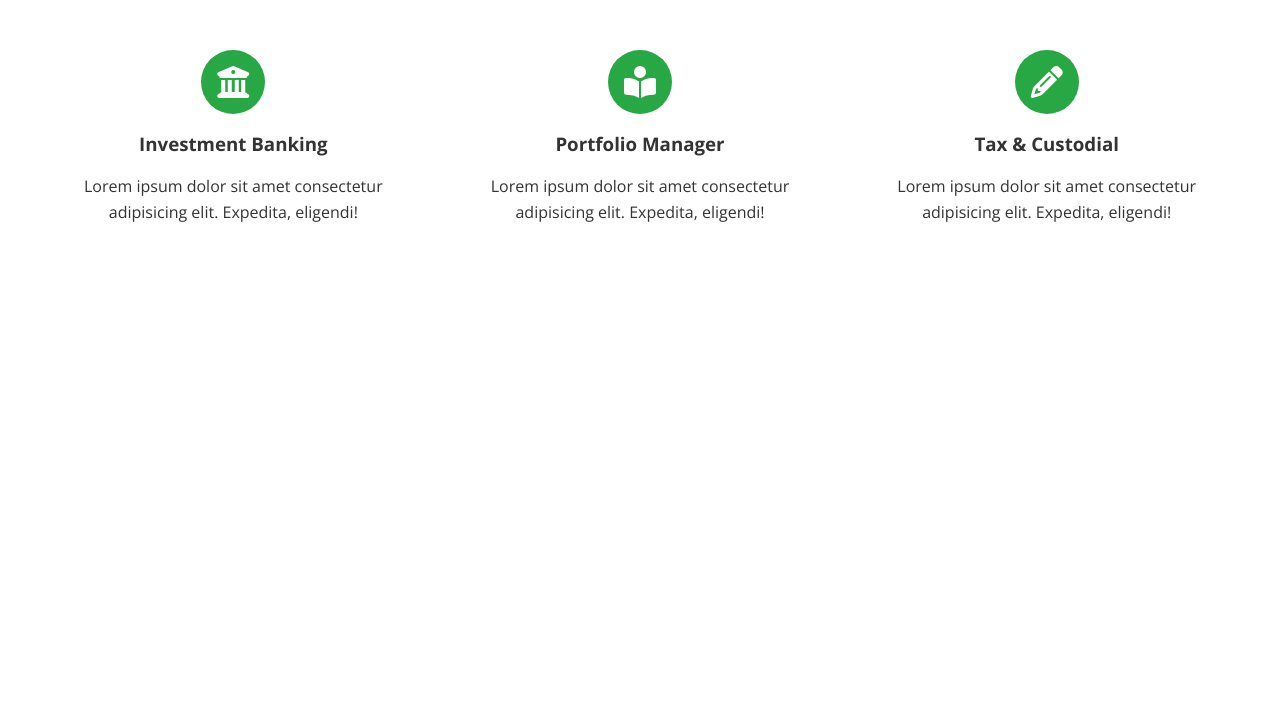
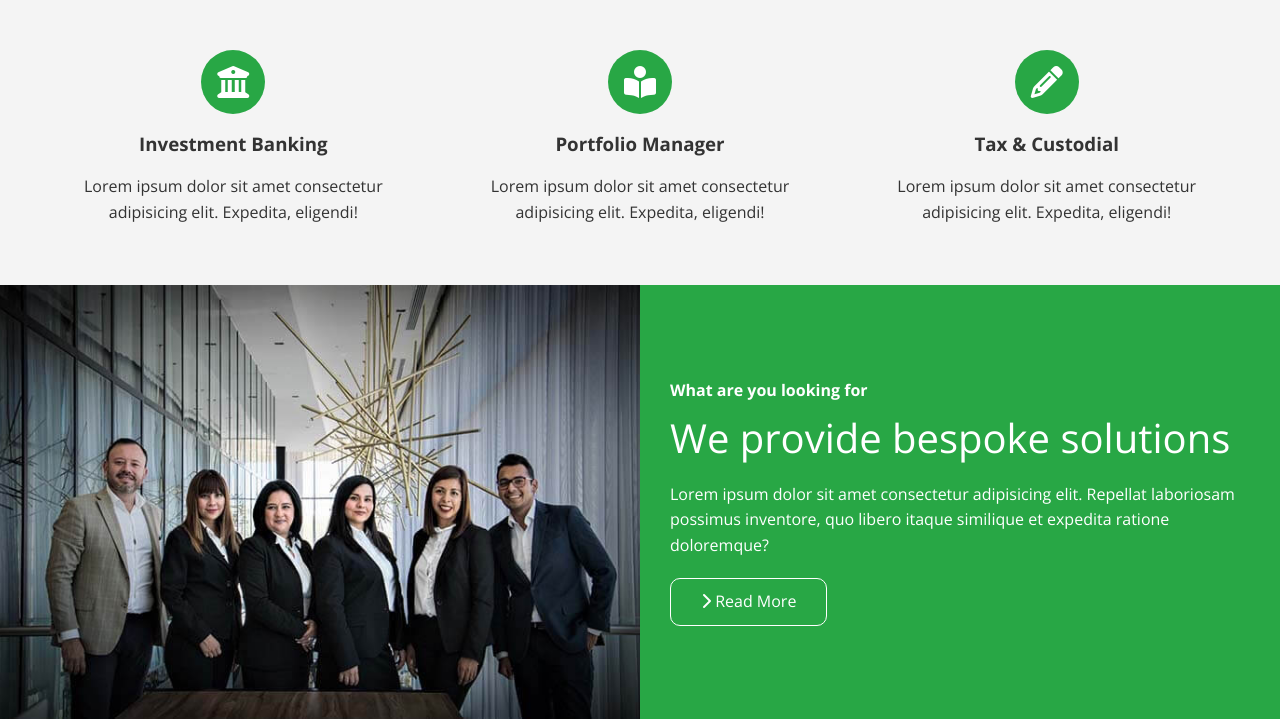
Before and after one commit to teamazur3/KodeLedger, a plain HTML site: page index.html in a window 1280 px wide. Shown: the part 800-1526 px from the top of the page. Before the commit the page ends 1085 px from the top, so only its background shows below. Drawn offline with nearby package versions, Linux system fonts and the light colour scheme.

Commit message:
Kodeledger

```diff
--- a/css/utilities.css
+++ b/css/utilities.css
@@ -55,22 +55,78 @@
   opacity: 0.9;
 }
 
-.btn-primary {
+.btn-primary,
+.bg-primary {
   background: #28a745;
   color: #fff;
 }
 
-.btn-secondary {
+.btn-secondary,
+.bg-secondary {
   background: #0284d0;
   color: #fff;
 }
 
-.btn-dark {
+.btn-dark,
+.bg-dark {
   background: #333;
   color: #fff;
 }
 
-.btn-light {
+.btn-light,
+.bg-light {
   background: #f4f4f4;
   color: #333;
 }
+
+/* Flex Columns */
+.flex-columns .row {
+  display: flex;
+  flex-direction: row;
+  flex-wrap: wrap;
+  width: 100%;
+}
+
+.flex-columns .column {
+  display: flex;
+  flex-direction: column;
+  flex-basis: 100%;
+  flex: 1;
+}
+
+.flex-columns .column .column-1,
+.flex-columns .column .column-2 {
+  height: 100%;
+}
+
+.flex-columns img {
+  width: 100%;
+  height: 100%;
+  object-fit: cover;
+}
+
+.flex-columns .column-2 {
+  display: flex;
+  flex-direction: column;
+  align-items: flex-start;
+  justify-content: center;
+  padding: 30px;
+}
+
+.flex-columns h2 {
+  font-size: 40px;
+  font-weight: 100;
+}
+
+.flex-columns h4 {
+  margin-bottom: 10px;
+}
+
+.flex-columns p {
+  margin: 20px 0;
+}
+
+.btn-outline {
+  background: transparent;
+  border: 1px solid#fff;
+}
--- a/index.html
+++ b/index.html
@@ -42,6 +42,7 @@
       </div>
     </header>
     <main>
+      <!-- About Icons -->
       <section id="about" class="icons bg-light">
         <div class="flex-items">
           <div>
@@ -70,6 +71,33 @@
           </div>
         </div>
       </section>
+      <!-- About Solutions -->
+      <section class="solutions flex-columns">
+        <div class="row">
+          <div class="column">
+            <div class="column-1">
+              <img
+                src="./images/home/people.jpg"
+                alt="Companies People or Employee"
+              />
+            </div>
+          </div>
+          <div class="column">
+            <div class="column-2 bg-primary">
+              <h4>What are you looking for</h4>
+              <h2>We provide bespoke solutions</h2>
+              <p>
+                Lorem ipsum dolor sit amet consectetur adipisicing elit.
+                Repellat laboriosam possimus inventore, quo libero itaque
+                similique et expedita ratione doloremque?
+              </p>
+              <a href="#" class="btn btn-outline">
+                <i class="fas fa-chevron-right"></i> Read More
+              </a>
+            </div>
+          </div>
+        </div>
+      </section>
     </main>
   </body>
 </html>
```
